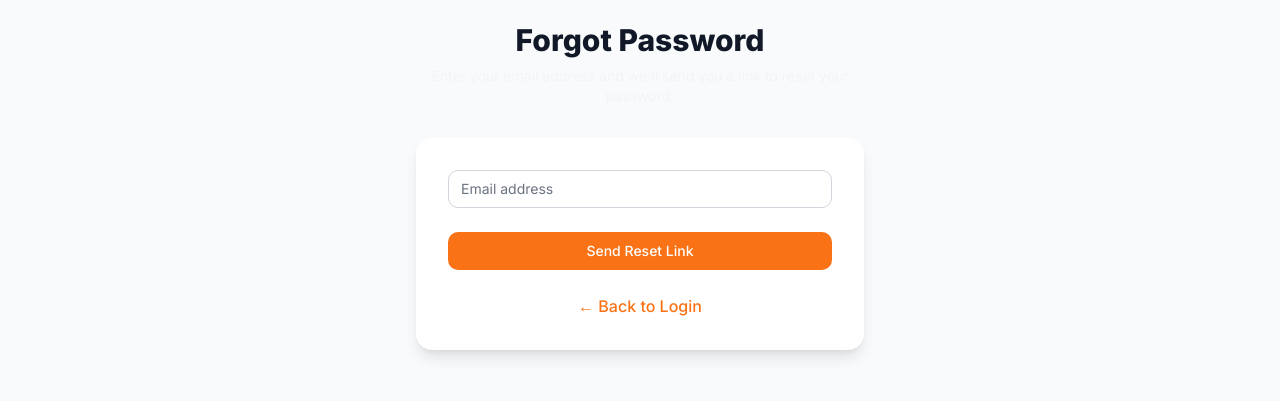
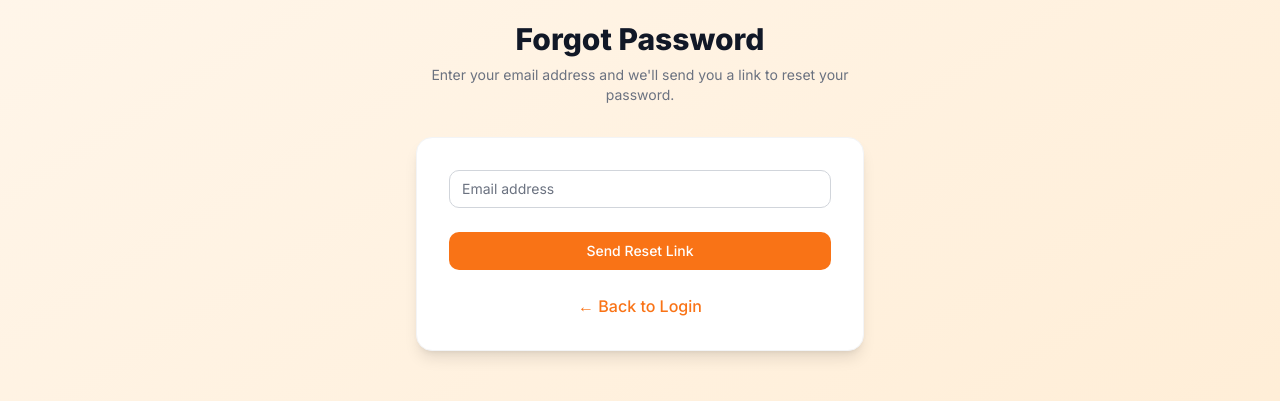
Before and after one commit to Philo-Li/dopamind-landing-page, a Next.js app: page /en/forgot-password in a window 1280 px wide. Shown: the part 309-710 px from the top of the page. Built offline with nearby package versions, Linux system fonts and the light colour scheme; no server answers.

Commit message:
feat: update login page and register, fogot password page background color to light orange

```diff
--- a/src/app/[locale]/forgot-password/page.tsx
+++ b/src/app/[locale]/forgot-password/page.tsx
@@ -46,7 +46,7 @@ export default function ForgotPasswordPage({ params }: ForgotPasswordPageProps)
   };
 
   return (
-    <div className="min-h-screen flex items-center justify-center bg-background relative overflow-hidden">
+    <div className="min-h-screen flex items-center justify-center bg-gradient-to-br from-marketing-heroBgFrom to-marketing-heroBgTo relative overflow-hidden">
       {/* 背景装饰 */}
       <div className="absolute inset-0 opacity-20">
         <div className="absolute top-10 left-10 w-20 h-20 bg-primary/30 rounded-full blur-xl"></div>
@@ -65,19 +65,19 @@ export default function ForgotPasswordPage({ params }: ForgotPasswordPageProps)
                 height={48}
                 className="rounded-xl"
               />
-              <span className="text-2xl font-bold text-foreground">Dopamind</span>
+              <span className="text-2xl font-bold text-marketing-foreground">Dopamind</span>
             </Link>
           </div>
-          <h2 className="mt-6 text-center text-3xl font-extrabold text-foreground">
+          <h2 className="mt-6 text-center text-3xl font-extrabold text-marketing-foreground">
             {t.forgotPassword.title}
           </h2>
-          <p className="mt-2 text-center text-sm text-muted">
+          <p className="mt-2 text-center text-sm text-marketing-textSecondary">
             {t.forgotPassword.subtitle}
           </p>
         </div>
 
         {!isSuccess ? (
-          <form className="mt-8 space-y-6 bg-white p-8 rounded-xl shadow-lg" onSubmit={handleSubmit}>
+          <form className="mt-8 space-y-6 bg-marketing-cardBg p-8 rounded-xl shadow-lg border border-marketing-border" onSubmit={handleSubmit}>
             <div>
               <label htmlFor="email" className="sr-only">
                 {t.forgotPassword.email}
@@ -88,7 +88,7 @@ export default function ForgotPasswordPage({ params }: ForgotPasswordPageProps)
                 type="email"
                 autoComplete="email"
                 required
-                className="appearance-none relative block w-full px-3 py-2 border border-gray-300 placeholder-gray-500 text-foreground rounded-md focus:outline-none focus:ring-primary focus:border-primary focus:z-10 sm:text-sm"
+                className="appearance-none relative block w-full px-3 py-2 border border-gray-300 placeholder:text-marketing-textSecondary text-marketing-foreground bg-marketing-background rounded-md focus:outline-none focus:ring-primary focus:border-primary focus:z-10 sm:text-sm"
                 placeholder={t.forgotPassword.email}
                 value={email}
                 onChange={(e) => setEmail(e.target.value)}
@@ -105,7 +105,7 @@ export default function ForgotPasswordPage({ params }: ForgotPasswordPageProps)
               <button
                 type="submit"
                 disabled={isLoading}
-                className="group relative w-full flex justify-center py-2 px-4 border border-transparent text-sm font-medium rounded-md text-white bg-primary hover:bg-primary-600 focus:outline-none focus:ring-2 focus:ring-offset-2 focus:ring-primary disabled:opacity-50 disabled:cursor-not-allowed"
+                className="group relative w-full flex justify-center py-2 px-4 border border-transparent text-sm font-medium rounded-md text-primary-foreground bg-primary hover:opacity-90 focus:outline-none focus:ring-2 focus:ring-offset-2 focus:ring-primary disabled:opacity-50 disabled:cursor-not-allowed"
               >
                 {isLoading ? t.forgotPassword.sending : t.forgotPassword.sendButton}
               </button>
@@ -114,21 +114,21 @@ export default function ForgotPasswordPage({ params }: ForgotPasswordPageProps)
             <div className="text-center">
               <Link
                 href={`/${locale}/login`}
-                className="font-medium text-primary hover:text-primary-600"
+                className="font-medium text-primary hover:opacity-80"
               >
                 {t.forgotPassword.backToLogin}
               </Link>
             </div>
           </form>
         ) : (
-          <div className="mt-8 space-y-6 bg-white p-8 rounded-xl shadow-lg">
+          <div className="mt-8 space-y-6 bg-marketing-cardBg p-8 rounded-xl shadow-lg border border-marketing-border">
             <div className="text-center">
               <div className="text-green-600 text-sm mb-4">
                 {message}
               </div>
               <Link
                 href={`/${locale}/login`}
-                className="font-medium text-primary hover:text-primary-600"
+                className="font-medium text-primary hover:opacity-80"
               >
                 {t.forgotPassword.backToLogin}
               </Link>
--- a/src/app/[locale]/login/page.tsx
+++ b/src/app/[locale]/login/page.tsx
@@ -134,7 +134,7 @@ export default function LoginPage({ params }: LoginPageProps) {
   }
 
   return (
-    <div className="min-h-screen flex items-center justify-center bg-marketing-background relative overflow-hidden">
+    <div className="min-h-screen flex items-center justify-center bg-gradient-to-br from-marketing-heroBgFrom to-marketing-heroBgTo relative overflow-hidden">
       {/* 背景装饰 */}
       <div className="absolute inset-0 opacity-20">
         <div className="absolute top-10 left-10 w-20 h-20 bg-primary/30 rounded-full blur-xl"></div>
--- a/src/app/[locale]/register/page.tsx
+++ b/src/app/[locale]/register/page.tsx
@@ -303,7 +303,7 @@ export default function RegisterPage({ params }: RegisterPageProps) {
   const t = getLandingTranslation(locale);
 
   return (
-    <div className="min-h-screen flex items-center justify-center bg-marketing-background relative overflow-hidden">
+    <div className="min-h-screen flex items-center justify-center bg-gradient-to-br from-marketing-heroBgFrom to-marketing-heroBgTo relative overflow-hidden">
       {/* 背景装饰 */}
       <div className="absolute inset-0 opacity-20">
         <div className="absolute top-10 left-10 w-20 h-20 bg-primary/30 rounded-full blur-xl"></div>
```
